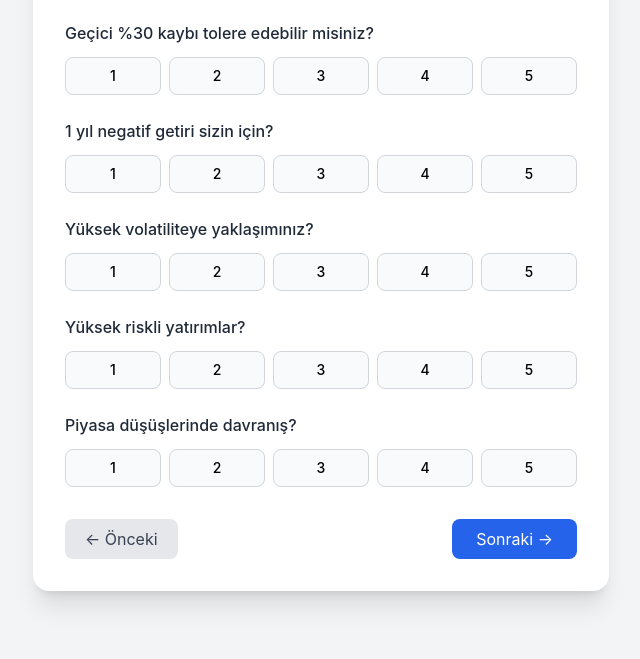
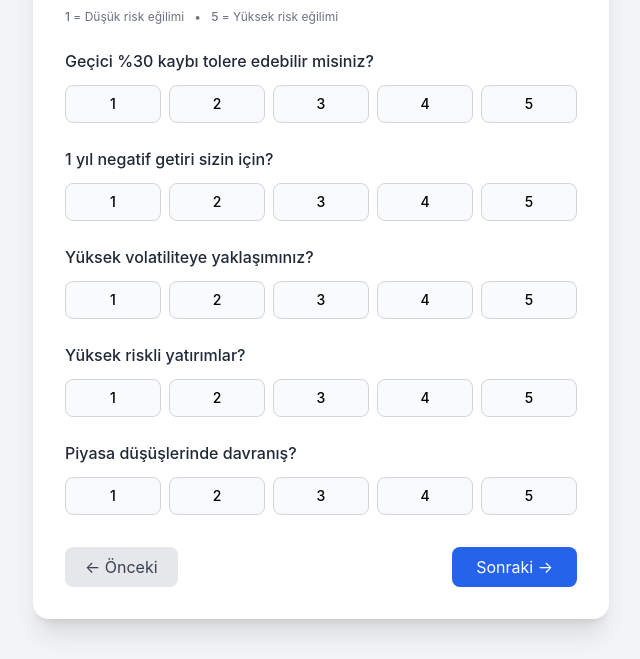
Before and after one commit to yatirimatlas/yatirim-atlasi-risk-calculator, a plain HTML site: page index.html in a window 1280 px wide. Shown: the part 163-822 px from the top of the page, without its empty margins (319-959 px from the left). Before the commit the page ends 800 px from the top, so only its background shows below. Drawn offline with nearby package versions, Linux system fonts and the light colour scheme.

Commit message:
Add risk level indicators to index.html

```diff
--- a/index.html
+++ b/index.html
@@ -93,6 +93,12 @@ function render(){
         <div class="bg-blue-600 h-2 rounded-full transition-all duration-300"
           style="width:${progress}%"></div>
       </div>
+      <p class="text-xs text-gray-500 mt-3">
+  <span class="font-medium">1</span> = Düşük risk eğilimi
+  &nbsp;&nbsp;•&nbsp;&nbsp;
+  <span class="font-medium">5</span> = Yüksek risk eğilimi
+</p>
+
     </div>
 
     ${questions.map((q,i)=>`
```
